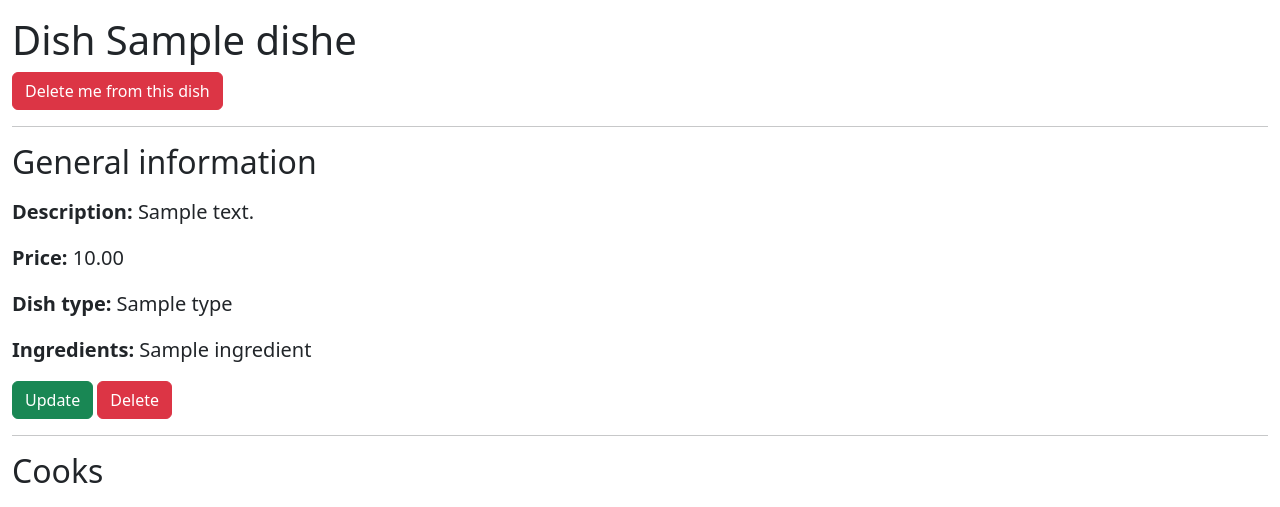
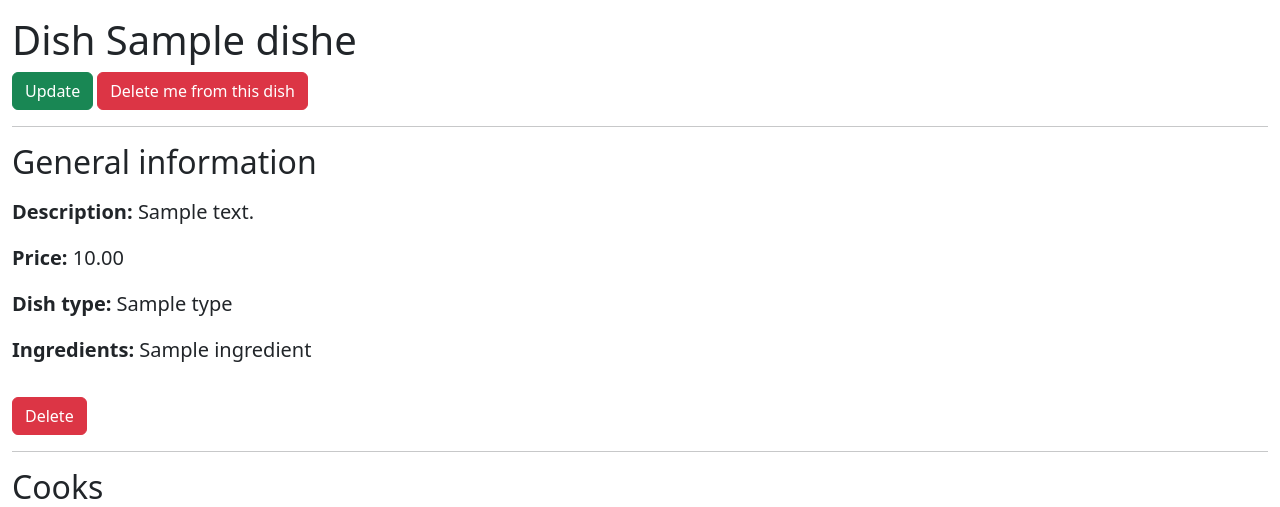
Before and after one commit to bknyrik/restaurant-kitchen-service, a Flask app: page /dishes/1/ in a window 1280 px wide. Shown: the part 66-573 px from the top of the page. Run offline with Flask 3, Linux system fonts and the light colour scheme; a user stored in the database is signed in; tables that the repository leaves empty hold one stand-in row (values such as "Sample post"); some libraries are stand-ins or nearby versions.

Commit message:
Refactor link to update dish if current user is admin or moderator in dish_detail.html

```diff
--- a/app/templates/kitchen/dish_detail.html
+++ b/app/templates/kitchen/dish_detail.html
@@ -4,6 +4,10 @@
 {% endblock %}
 {% block content %}
   <h1>Dish {{ object.name }}</h1>
+  <div class="d-flex">
+    {% if current_user.id == object.id or current_user.group.name in ("admin", "moderator") %}
+      <a class="me-1 btn btn-success" href="{{ url_for("kitchen.dish_update", id=object.id) }}">Update</a>
+    {% endif %}
     <form action="{{ url_for("kitchen.dish_detail", id=object.id) }}" method="post">
       <input type="hidden" name="csrf_token" value="{{ csrf_token() }}"/>
       <input
@@ -12,6 +16,7 @@
           value="{{ "Add me to this dish" if current_user not in object.cooks else "Delete me from this dish" }}"
       >
     </form>
+  </div>
   <section class="fs-5">
     <hr>
     <h2 class="mb-3">General information</h2>
@@ -22,8 +27,7 @@
         class="fw-bold">Ingredients:</span> {{ object.ingredients|map(attribute="name")|join(", ")|default("Absent", True) }}
     </p>
   </section>
-  <a class="btn btn-success" href="{{ url_for("kitchen.dish_update", id=object.id) }}">Update</a>
-  <a class="btn btn-danger" href="{{ url_for("kitchen.dish_delete", id=object.id) }}">Delete</a>
+  <a class="btn btn-danger mt-3" href="{{ url_for("kitchen.dish_delete", id=object.id) }}">Delete</a>
   <hr>
   <h2 class="mt-3">Cooks</h2>
   <table class="table table-dark table-striped mt-3">
```
Lines whose indentation alone changed are shown as unchanged.
